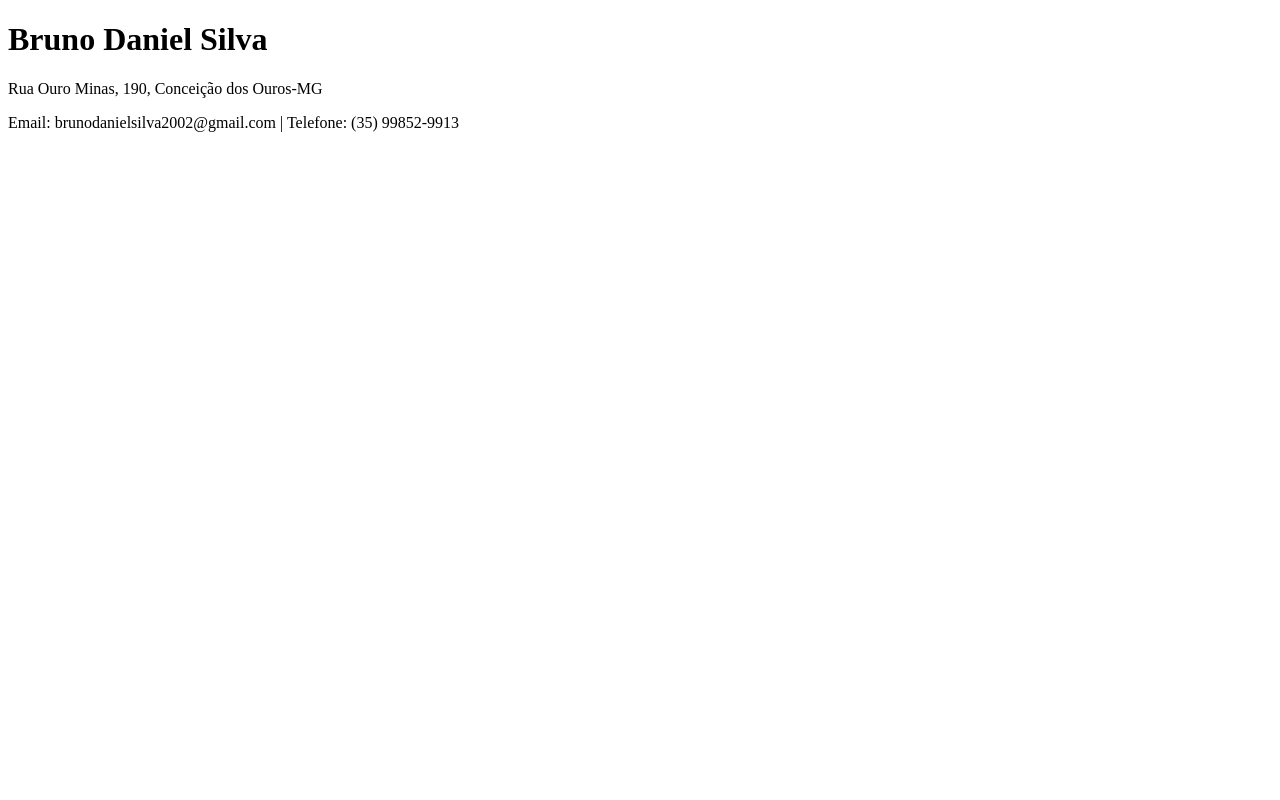
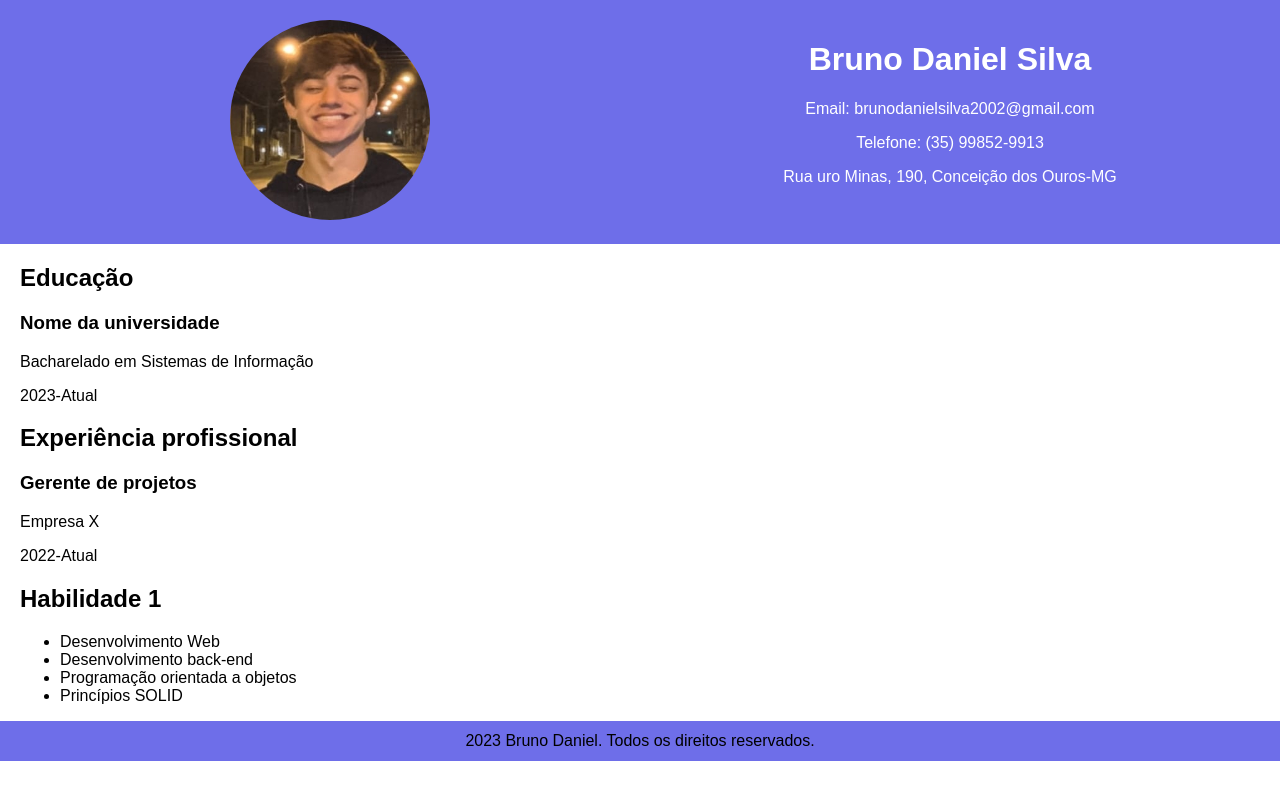
Before and after one commit to brunoodaniel/brunoodaniel.github.io, a plain HTML site: page index.html in a window 1280 px wide. Drawn offline with Linux system fonts and the light colour scheme.

Commit message:
adicionando foto de perfil

```diff
--- a/index.html
+++ b/index.html
@@ -2,12 +2,57 @@
 <html>
     <head>
         <title>Minha página pessoal</title>
+        <link rel="stylesheet" href="style.css">
     </head>
     <body>
         <header>
-            <h1>Bruno Daniel Silva</h1>
-            <p>Rua Ouro Minas, 190, Conceição dos Ouros-MG</p>
-            <p>Email: brunodanielsilva2002@gmail.com | Telefone: (35) 99852-9913</p>
+
+            <div id="foto">
+                <img id="foto-perfil" src="foto perfil.jpg" alt="Foto de perfil">
+            </div>
+
+            <div id="informações">
+                <h1>Bruno Daniel Silva</h1>
+                <p>Email: brunodanielsilva2002@gmail.com</p>
+                <p>Telefone: (35) 99852-9913</p>
+                <p>Rua uro Minas, 190, Conceição dos Ouros-MG</p>
+            </div>
+
+
         </header>
+
+        <section class="education">
+            <h2>Educação</h1>
+            <div class="item">
+                <h3>Nome da universidade</h3>
+                <p>Bacharelado em Sistemas de Informação</p>
+                <p>2023-Atual</p>
+            </div>
+        </section>
+
+        <section class="experience">
+            <h2>Experiência profissional</h1>
+            <div class="item">
+                <h3>Gerente de projetos</h3>
+                <p>Empresa X</p>
+                <p>2022-Atual</p>
+            </div>
+        </section>
+
+        <section class="skills">
+                <h2>Habilidade 1</h2>
+                <ul>
+                    <li>Desenvolvimento Web</li>
+                    <li>Desenvolvimento back-end</li>
+                    <li>Programação orientada a objetos</li>
+                    <li>Princípios SOLID</li>
+                </ul>
+            </div>
+        </section>
+
+        <footer>
+            <p>2023 Bruno Daniel. Todos os direitos reservados.</p>
+        </footer>
+
     </body>
 </html>
--- /dev/null
+++ b/style.css
@@ -0,0 +1,40 @@
+body{
+    font-family: Arial, Helvetica, sans-serif;
+    margin: 0;
+    padding: 0;
+}
+
+header{
+    background-color: rgb(110, 110, 233);
+    color: white;
+    padding: 20px;
+    text-align: center;
+    display: grid;
+    grid-template-columns: repeat(2, 2fr);
+}
+
+#informações p{
+    text-align: center;
+    align-items: center;
+    justify-content: center;
+}
+
+#foto-perfil{
+    border-radius: 50%;
+    height: 200px;
+    width: 200px;
+}
+
+section{
+    padding: 0px 20px 0px 20px;
+}
+
+footer p{
+    display: flex;
+    background-color: rgb(110, 110, 233);
+    justify-content: center;
+    text-align: center;
+    align-items: center;
+    margin: 0%;
+    height: 40px;
+}
```
Also changed, not shown: foto perfil.jpg (added).
